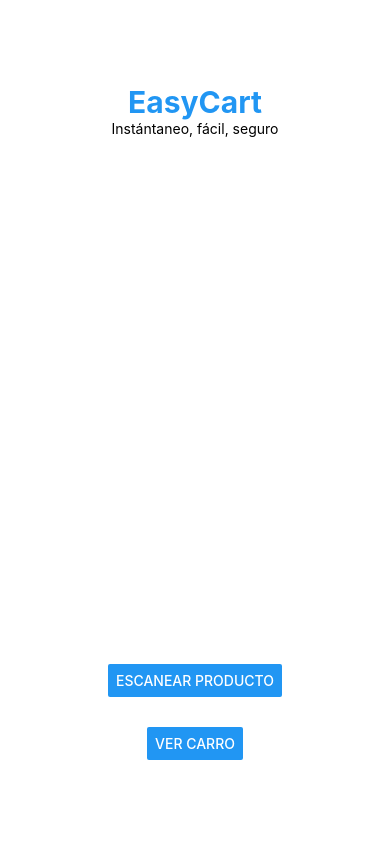
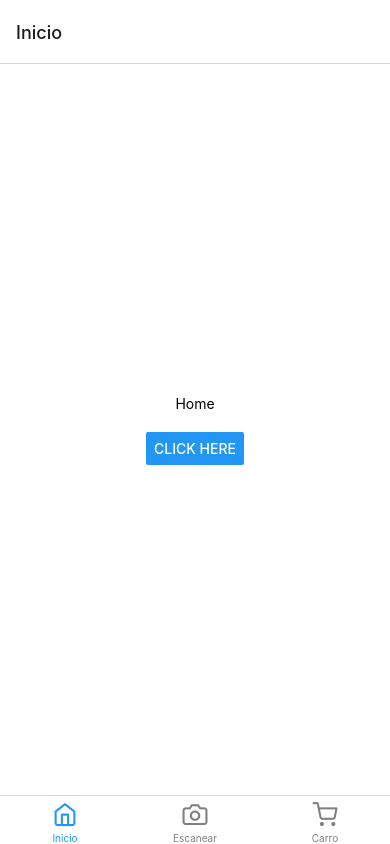
Before and after one commit to mpenalozag/Easy-Buy-Mobile, a React Native app: screen / in a window 390 px wide. Built offline with nearby package versions, Linux system fonts and the light colour scheme.

Commit message:
feat: Everything removed and Main Container is the only remainder

```diff
--- a/App.jsx
+++ b/App.jsx
@@ -2,32 +2,12 @@ import { StyleSheet, View, Text, Button, Image } from "react-native";
 import { NavigationContainer } from "@react-navigation/native";
 import Constants from 'expo-constants';
 
+import MainContainer from "./app/MainContainer";
 
 
 export default function App() {
   return (
-    <NavigationContainer>
-      {
-        <View style={styles.container}>
-          <View style={styles.elements}>
-            <View style={styles.texts}>
-              <Text style={styles.title}>EasyCart</Text>
-              <Text>Instántaneo, fácil, seguro</Text>
-            </View>
-            <View style={styles.buttons}>
-              <Button
-                title={'Escanear producto'}
-                onPress={() => alert("Escanear producto")}
-              />
-              <Button
-                title={'Ver carro'}
-                onPress={() => alert("Ver carro")}
-              />
-            </View>
-          </View>
-        </View>
-      }
-    </NavigationContainer>
+    <MainContainer />
   )
 }
 
```
